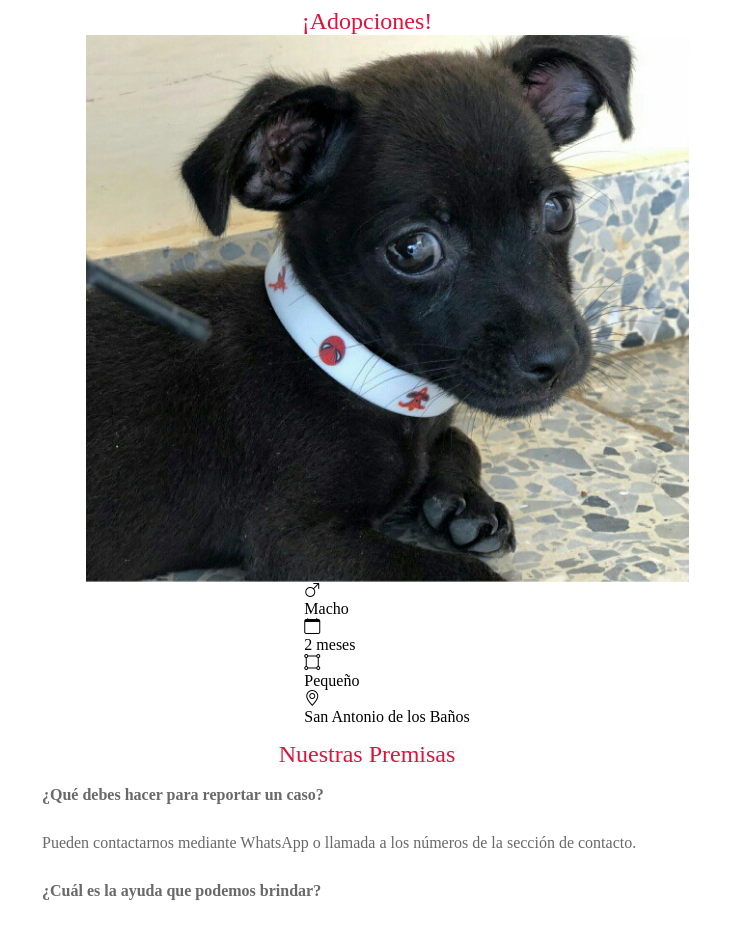
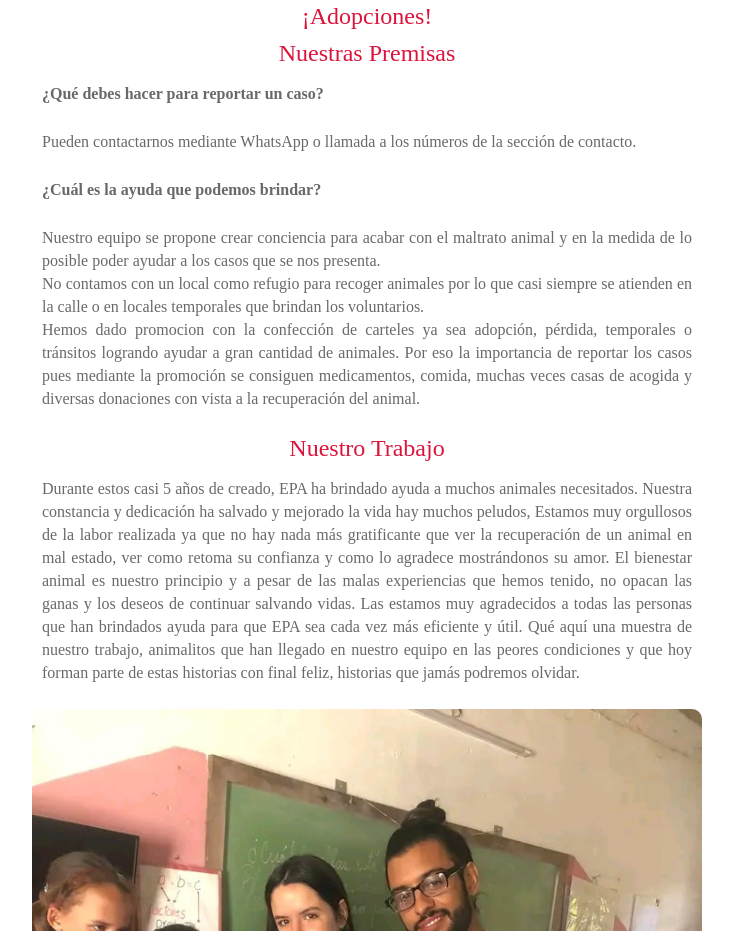
Before and after one commit to equipodeproteccionanimal/equipodeproteccionanimal.github.io, a plain HTML site: page index.html in a window 1280 px wide. Shown: the part 1660-2591 px from the top of the page, without its empty margins (273-1006 px from the left). Drawn offline with nearby package versions, Linux system fonts and the light colour scheme.

Commit message:
index.html

```diff
--- a/index.html
+++ b/index.html
@@ -122,35 +122,6 @@ header img:hover{
 
 
 
-.adoption{
-  width: 100%;
-  padding: 5px;
-}
-.adoption .carrusel{
-  display: flex;
-  flex-wrap: nowrap;
-  overflow: scroll;
-}
-.adoption .carrusel .tarjeta{
-  flex: 1 0 auto;
-  margin: 0 20px;
-  width: 100%;
-  display: flex;
-  flex-direction: column;
-  align-items: center;
-  justify-content: space-between;
-}
-.adoption .carrusel .tarjeta img{
-  width: 90%;
-}
-.adoption .carrusel. tarjeta .texto{
-  text-align: start;
-}
-.adoption .carrusel. tarjeta .texto span{
-  display: flex;
-  align-items: center;
-  justify-content: space-between;
-}
 
 
 
@@ -294,49 +265,6 @@ header img:hover{
     <h2>¡Adopciones!</h2>
     <div class="carrusel">
 
-      <div class="tarjeta">
-        <img src="photo01.jpg">
-        <div class="texto">
-          <span>
-            <i class="bi bi-gender-male"></i>
-            <p>Macho</p>
-          </span>
-          <span>
-            <i class="bi bi-calendar"></i>
-            <p>2 meses</p>
-          </span>
-          <span>
-            <i class="bi bi-bounding-box-circles"></i>
-            <p>Pequeño</p>
-          </span>
-          <span>
-            <i class="bi bi-geo-alt"></i>
-            <p>San Antonio de los Baños</p>
-          </span>
-        </div>
-      </div>
-
-      <div class="tarjeta">
-        <img src="photo02.jpg">
-        <div class="texto">
-          <span>
-            <i class="bi bi-gender-female"></i>
-            <p>Hembra</p>
-          </span>
-          <span>
-            <i class="bi bi-calendar"></i>
-            <p>2 meses</p>
-          </span>
-          <span>
-            <i class="bi bi-bounding-box-circles"></i>
-            <p>Pequeña</p>
-          </span>
-          <span>
-            <i class="bi bi-geo-alt"></i>
-            <p>San Antonio de los Baños</p>
-          </span>
-        </div>
-      </div>
     </div>
   </div>
   <div id="premisas" class="premisas">
```
